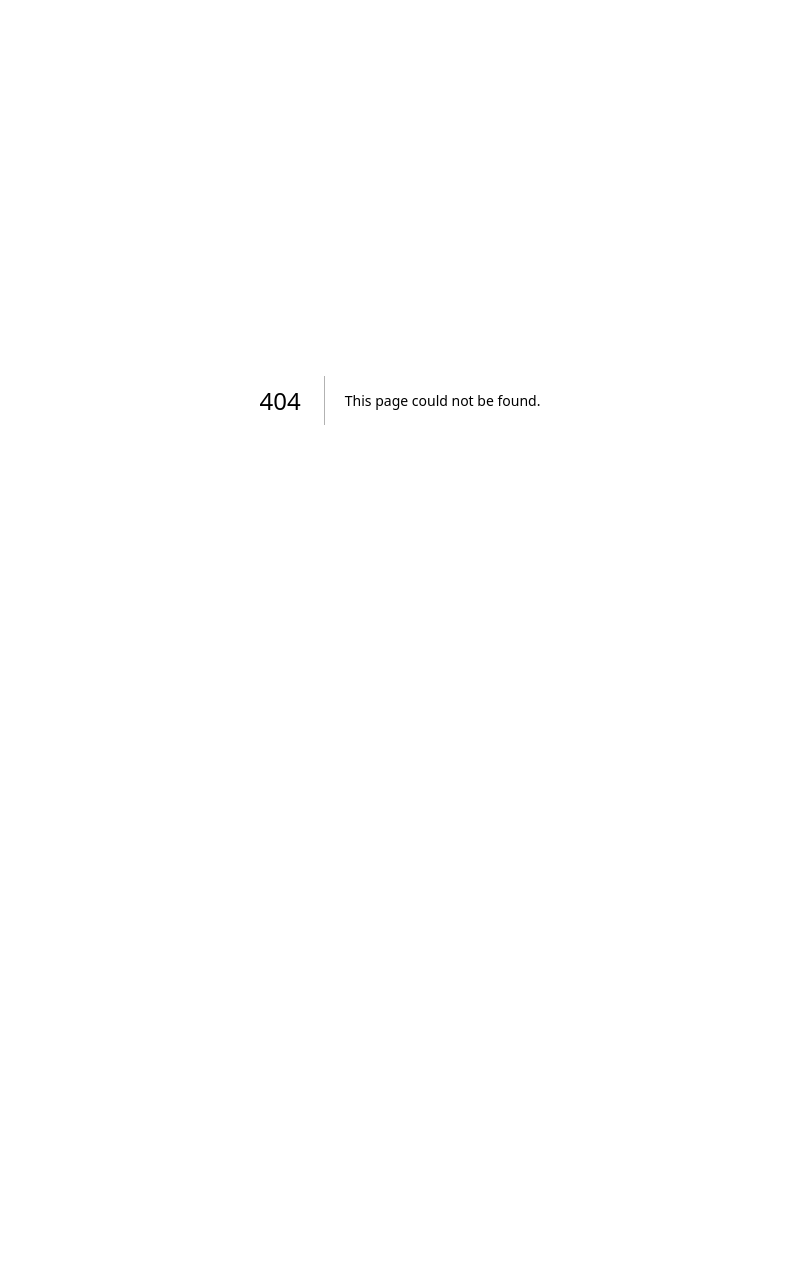
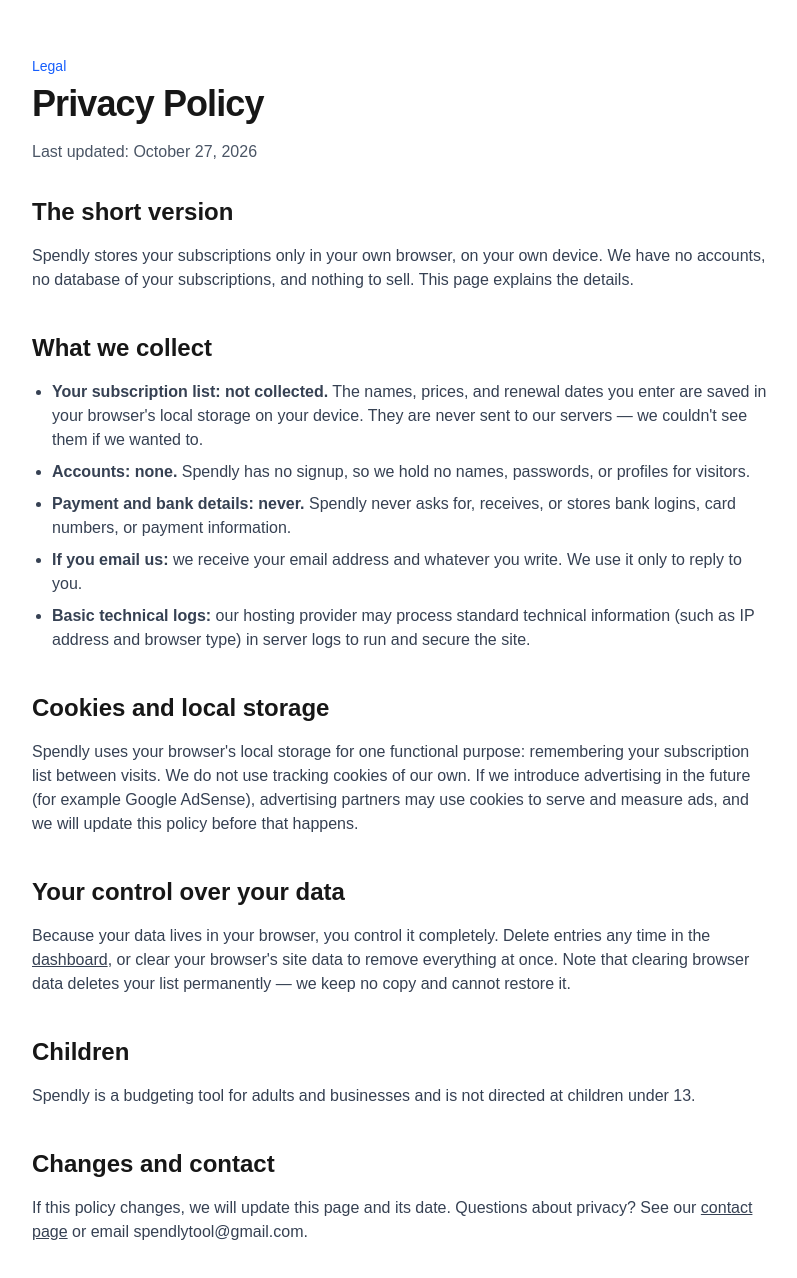
Before and after one commit to sbrstone786-cloud/spendly, a Next.js app: page /privacy in a window 1280 px wide. Before the commit this address had no page. Shown: the top 1278 px of the page, without its empty margins (240-1037 px from the left). Before the commit the page ends 800 px from the top, so only its background shows below. Built offline with nearby package versions, Linux system fonts and the light colour scheme.

Commit message:
add privacy policy and terms pages

```diff
--- a/app/page.tsx
+++ b/app/page.tsx
@@ -200,6 +200,8 @@
   <div className="flex justify-center gap-6 mb-3">
     <Link href="/about" className="hover:text-gray-900">About</Link>
     <Link href="/contact" className="hover:text-gray-900">Contact</Link>
+    <Link href="/privacy" className="hover:text-gray-900">Privacy</Link>
+    <Link href="/terms" className="hover:text-gray-900">Terms</Link>
     <Link href="/pricing" className="hover:text-gray-900">Pricing</Link>
   </div>
   © 2026 Spendly. Built to stop SaaS waste.
--- /dev/null
+++ b/app/privacy/page.tsx
@@ -0,0 +1,118 @@
+import type { Metadata } from "next";
+import Link from "next/link";
+
+export const metadata: Metadata = {
+  title: "Privacy Policy | Spendly",
+  description:
+    "Spendly's privacy policy: your subscriptions are stored only in your own browser. No accounts, no bank connections, no data sold — ever.",
+  openGraph: {
+    title: "Privacy Policy | Spendly",
+    description:
+      "Your data stays in your browser. Read how Spendly handles privacy — mostly by collecting nothing.",
+    url: "https://spendly-beryl-three.vercel.app/privacy",
+    siteName: "Spendly",
+    type: "website",
+  },
+  alternates: {
+    canonical: "https://spendly-beryl-three.vercel.app/privacy",
+  },
+};
+
+export default function PrivacyPage() {
+  return (
+    <main className="min-h-screen bg-white">
+      <div className="max-w-3xl mx-auto px-4 py-14">
+        <p className="text-sm font-medium text-blue-600">Legal</p>
+        <h1 className="mt-2 text-4xl font-bold tracking-tight">
+          Privacy Policy
+        </h1>
+        <p className="mt-4 text-gray-600">Last updated: October 27, 2026</p>
+
+        <section className="mt-8">
+          <h2 className="text-2xl font-bold">The short version</h2>
+          <p className="mt-4 text-gray-700">
+            Spendly stores your subscriptions only in your own browser, on your
+            own device. We have no accounts, no database of your subscriptions,
+            and nothing to sell. This page explains the details.
+          </p>
+        </section>
+
+        <section className="mt-10">
+          <h2 className="text-2xl font-bold">What we collect</h2>
+          <ul className="mt-4 list-disc pl-5 space-y-2 text-gray-700">
+            <li>
+              <strong>Your subscription list: not collected.</strong> The names,
+              prices, and renewal dates you enter are saved in your browser's
+              local storage on your device. They are never sent to our servers —
+              we couldn't see them if we wanted to.
+            </li>
+            <li>
+              <strong>Accounts: none.</strong> Spendly has no signup, so we hold
+              no names, passwords, or profiles for visitors.
+            </li>
+            <li>
+              <strong>Payment and bank details: never.</strong> Spendly never asks
+              for, receives, or stores bank logins, card numbers, or payment
+              information.
+            </li>
+            <li>
+              <strong>If you email us:</strong> we receive your email address and
+              whatever you write. We use it only to reply to you.
+            </li>
+            <li>
+              <strong>Basic technical logs:</strong> our hosting provider may
+              process standard technical information (such as IP address and
+              browser type) in server logs to run and secure the site.
+            </li>
+          </ul>
+        </section>
+
+        <section className="mt-10">
+          <h2 className="text-2xl font-bold">Cookies and local storage</h2>
+          <p className="mt-4 text-gray-700">
+            Spendly uses your browser's local storage for one functional purpose:
+            remembering your subscription list between visits. We do not use
+            tracking cookies of our own. If we introduce advertising in the
+            future (for example Google AdSense), advertising partners may use
+            cookies to serve and measure ads, and we will update this policy
+            before that happens.
+          </p>
+        </section>
+
+        <section className="mt-10">
+          <h2 className="text-2xl font-bold">Your control over your data</h2>
+          <p className="mt-4 text-gray-700">
+            Because your data lives in your browser, you control it completely.
+            Delete entries any time in the{" "}
+            <Link href="/dashboard" className="font-medium underline">
+              dashboard
+            </Link>
+            , or clear your browser's site data to remove everything at once.
+            Note that clearing browser data deletes your list permanently — we
+            keep no copy and cannot restore it.
+          </p>
+        </section>
+
+        <section className="mt-10">
+          <h2 className="text-2xl font-bold">Children</h2>
+          <p className="mt-4 text-gray-700">
+            Spendly is a budgeting tool for adults and businesses and is not
+            directed at children under 13.
+          </p>
+        </section>
+
+        <section className="mt-10">
+          <h2 className="text-2xl font-bold">Changes and contact</h2>
+          <p className="mt-4 text-gray-700">
+            If this policy changes, we will update this page and its date.
+            Questions about privacy? See our{" "}
+            <Link href="/contact" className="font-medium underline">
+              contact page
+            </Link>{" "}
+            or email spendlytool@gmail.com.
+          </p>
+        </section>
+      </div>
+    </main>
+  );
+}
--- a/app/sitemap.ts
+++ b/app/sitemap.ts
@@ -16,5 +16,7 @@
     { url: `${base}/subscription-price-increase`, lastModified: new Date(), changeFrequency: "monthly", priority: 0.9 },
     { url: `${base}/about`, lastModified: new Date(), changeFrequency: "monthly", priority: 0.7 },
     { url: `${base}/contact`, lastModified: new Date(), changeFrequency: "monthly", priority: 0.7 },
+    { url: `${base}/privacy`, lastModified: new Date(), changeFrequency: "yearly", priority: 0.3 },
+    { url: `${base}/terms`, lastModified: new Date(), changeFrequency: "yearly", priority: 0.3 },
   ];
 }
--- /dev/null
+++ b/app/terms/page.tsx
@@ -0,0 +1,106 @@
+import type { Metadata } from "next";
+import Link from "next/link";
+
+export const metadata: Metadata = {
+  title: "Terms of Service | Spendly",
+  description:
+    "Spendly's terms of service: a free subscription tracking tool provided as-is, for personal and business budgeting. Not financial advice.",
+  openGraph: {
+    title: "Terms of Service | Spendly",
+    description:
+      "The simple terms for using Spendly's free subscription tracker and guides.",
+    url: "https://spendly-beryl-three.vercel.app/terms",
+    siteName: "Spendly",
+    type: "website",
+  },
+  alternates: {
+    canonical: "https://spendly-beryl-three.vercel.app/terms",
+  },
+};
+
+export default function TermsPage() {
+  return (
+    <main className="min-h-screen bg-white">
+      <div className="max-w-3xl mx-auto px-4 py-14">
+        <p className="text-sm font-medium text-blue-600">Legal</p>
+        <h1 className="mt-2 text-4xl font-bold tracking-tight">
+          Terms of Service
+        </h1>
+        <p className="mt-4 text-gray-600">Last updated: October 27, 2026</p>
+
+        <section className="mt-8">
+          <h2 className="text-2xl font-bold">Using Spendly</h2>
+          <p className="mt-4 text-gray-700">
+            Spendly is a free tool that helps you track subscriptions and see
+            what they cost. By using the site, you agree to these terms. If you
+            don't agree, please don't use the service.
+          </p>
+        </section>
+
+        <section className="mt-10">
+          <h2 className="text-2xl font-bold">Not financial advice</h2>
+          <p className="mt-4 text-gray-700">
+            Spendly is a budgeting and organization tool. Its totals,
+            calculations, and guides are general information to help you see
+            your own spending — they are not financial, tax, or investment
+            advice. Decisions about your money are yours.
+          </p>
+        </section>
+
+        <section className="mt-10">
+          <h2 className="text-2xl font-bold">Your data, your responsibility</h2>
+          <ul className="mt-4 list-disc pl-5 space-y-2 text-gray-700">
+            <li>
+              Your subscriptions are stored only in your browser (see our{" "}
+              <Link href="/privacy" className="font-medium underline">
+                Privacy Policy
+              </Link>
+              ). We keep no backup and cannot restore a lost list.
+            </li>
+            <li>
+              Totals and renewal dates are calculated from what you enter. If an
+              entry is wrong or missing, reminders and totals will be too —
+              check important renewals with the provider itself.
+            </li>
+            <li>
+              Spendly is not responsible for charges, renewals, or missed
+              cancellations by third-party services.
+            </li>
+          </ul>
+        </section>
+
+        <section className="mt-10">
+          <h2 className="text-2xl font-bold">Acceptable use</h2>
+          <ul className="mt-4 list-disc pl-5 space-y-2 text-gray-700">
+            <li>Use Spendly for lawful personal or business purposes.</li>
+            <li>Don't try to disrupt, overload, or break into the site or its hosting.</li>
+            <li>Don't present Spendly's guides as your own work.</li>
+          </ul>
+        </section>
+
+        <section className="mt-10">
+          <h2 className="text-2xl font-bold">Service provided "as is"</h2>
+          <p className="mt-4 text-gray-700">
+            Spendly is provided free of charge, "as is" and "as available",
+            without warranties of any kind. We may change, improve, or
+            discontinue features at any time. To the fullest extent allowed by
+            law, Spendly is not liable for indirect or consequential losses
+            arising from use of the site.
+          </p>
+        </section>
+
+        <section className="mt-10">
+          <h2 className="text-2xl font-bold">Changes and contact</h2>
+          <p className="mt-4 text-gray-700">
+            We may update these terms; the current version will always be on
+            this page. Questions? See our{" "}
+            <Link href="/contact" className="font-medium underline">
+              contact page
+            </Link>{" "}
+            or email spendlytool@gmail.com.
+          </p>
+        </section>
+      </div>
+    </main>
+  );
+}
```
